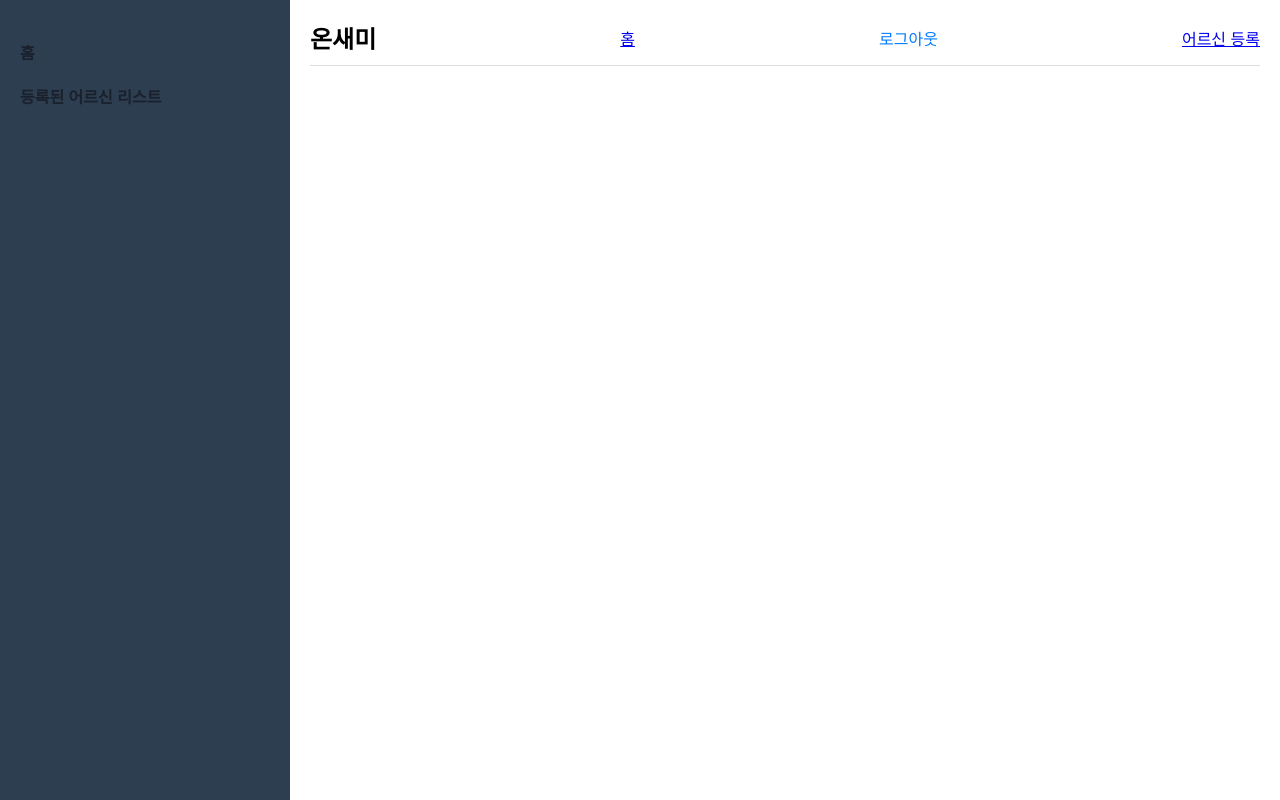
After one commit to hyunjin1999/ONSEMI, a Django app: template main_app/templates/page/monitor.html in a window 1280 px wide. The commit adds this page. Run offline with Django 3.2, Linux system fonts and the light colour scheme; the template is opened without the code that fills it, so the values that code supplies are empty.

Commit message:
feat: 다빈 수정중

```diff
--- a/main_app/templates/page/index.html
+++ b/main_app/templates/page/index.html
@@ -18,6 +18,7 @@
             <li><a href="introduce/">소개</a></li>
             <li><a href="user/login/">로그인</a></li>
             <li><a href="family/">사용자 페이지</a></li>
+            <li><a href="monitor/">모니터링 페이지</a></li>
             <li><a href="qa/chatting/" id="chat-link">채팅</a></li>
         </ul>
     </div>
--- /dev/null
+++ b/main_app/templates/page/monitor.html
@@ -0,0 +1,40 @@
+{% extends "layout.html" %}
+{% load static %}
+
+{% block title %}ONSEMI{% endblock %}
+<!DOCTYPE html>
+<html lang="ko">
+{% load static %}
+{% block extra_css %}
+<link rel="stylesheet" href="{% static 'family.css' %}">
+{% endblock %}
+{% block content %}
+<head>
+    <meta charset="UTF-8">
+    <meta name="viewport" content="width=device-width, initial-scale=1.0">
+    <title>Dashboard</title>
+    <link rel="stylesheet" href="styles.css">
+</head>
+<body>
+    <div class="container">
+        <div class="sidebar">
+            <ul>
+                <li><a href="/">홈</a></li>
+                <li><a href="{% url 'management:list_senior' %}">등록된 어르신 리스트</a></li>
+            </ul>
+        </div>
+        <div class="main-content">
+            <div class="header">
+                <span>온새미</span>
+                <a href="/">홈</a>
+                <a href="/user/logout" class="logout">로그아웃</a>
+                <a href="{% url 'management:add_senior' %}">어르신 등록</a>
+            </div>
+            </div>
+
+        </div>
+    </div>
+</body>
+
+</html>
+{% endblock %}
--- a/main_app/urls.py
+++ b/main_app/urls.py
@@ -8,4 +8,5 @@ urlpatterns = [
     path('introduce/', views.introduce, name='introduce'),
     path('family/', views.family, name='family'),
     path('volunteer/', views.volunteer, name='volunteer'),
+    path('monitor/', views.monitor, name='monitor'),
 ]
--- a/main_app/views.py
+++ b/main_app/views.py
@@ -12,3 +12,6 @@ def family(request):
 
 def volunteer(request):
     return render(request,'page/volunteer.html')
+
+def monitor(request):
+    return render(request,'page/monitor.html')
--- a/management_app/templates/management_app/user_senior_list.html
+++ b/management_app/templates/management_app/user_senior_list.html
@@ -26,6 +26,7 @@
         <p>No seniors registered yet.</p>
     {% endif %}
     <br>
-    <a href='/management/add/senior/'>Add New Senior</a>
+    <a href='/management/add/senior/'>Add New Senior</a><br>
+    <a href="{% url 'main:monitor' %}">뒤로 가기</a>
 </body>
 </html>
--- a/management_app/urls.py
+++ b/management_app/urls.py
@@ -3,16 +3,17 @@ from django.urls import path, include
 from .views.family_list_views import UserCareListView
 from .views import family_list_views, family_post_views, volunteer_list_views
 
+app_name = 'management'
 urlpatterns = [
     path("add/care/", family_post_views.add_care),
     path("care/update/<int:care_id>/", family_post_views.update_care),
     path("care/delete/<int:care_id>/", family_post_views.delete_care, name='delete_care'),
-    path("add/senior/", family_post_views.add_senior),
+    path("add/senior/", family_post_views.add_senior, name='add_senior'),
     path("care/detail/<int:care_id>/", family_post_views.show_one_care),
     path("my_cares/", UserCareListView.as_view(), name="user_care_list"),
     path("senior/update/<int:id>/", family_post_views.update_senior),
     path("senior/delete/<int:id>/", family_post_views.delete_senior, name='delete_senior'),
-    path("senior/list/", family_list_views.list_senior),
+    path("senior/list/", family_list_views.list_senior, name='list_senior'),
     path("care/list/", volunteer_list_views.care_list),
     path("care/list/status/update/<int:care_id>/", volunteer_list_views.status_update),
 ]
```
